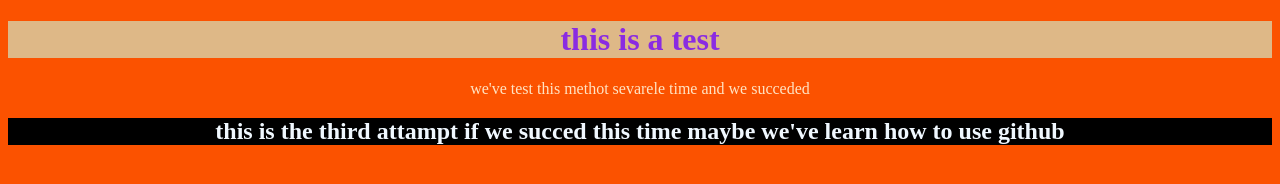
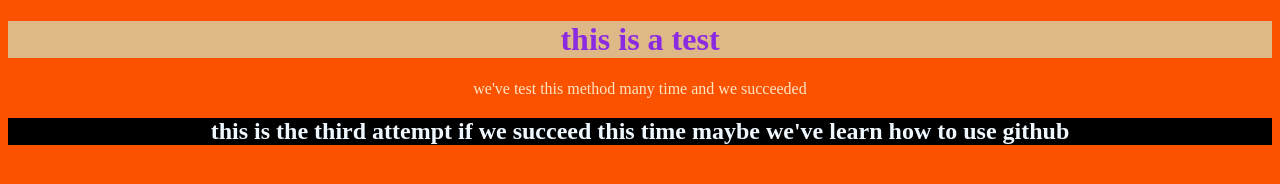
Before and after one commit to imtiazimran/this-is-a-test, a plain HTML site: page index.html in a window 1280 px wide. Drawn offline with Linux system fonts and the light colour scheme.

Commit message:
spell checked

```diff
--- a/index.html
+++ b/index.html
@@ -9,7 +9,7 @@
 </head>
 <body>
     <h1>this is a test </h1>
-    <p>we've test this methot sevarele time and we succeded </p>
-    <h2>this is the third attampt if we succed this time maybe we've learn how to use github</h2>
+    <p>we've test this method many time and we succeeded </p>
+    <h2>this is the third attempt if we succeed this time maybe we've learn how to use github</h2>
 </body>
 </html>
```
